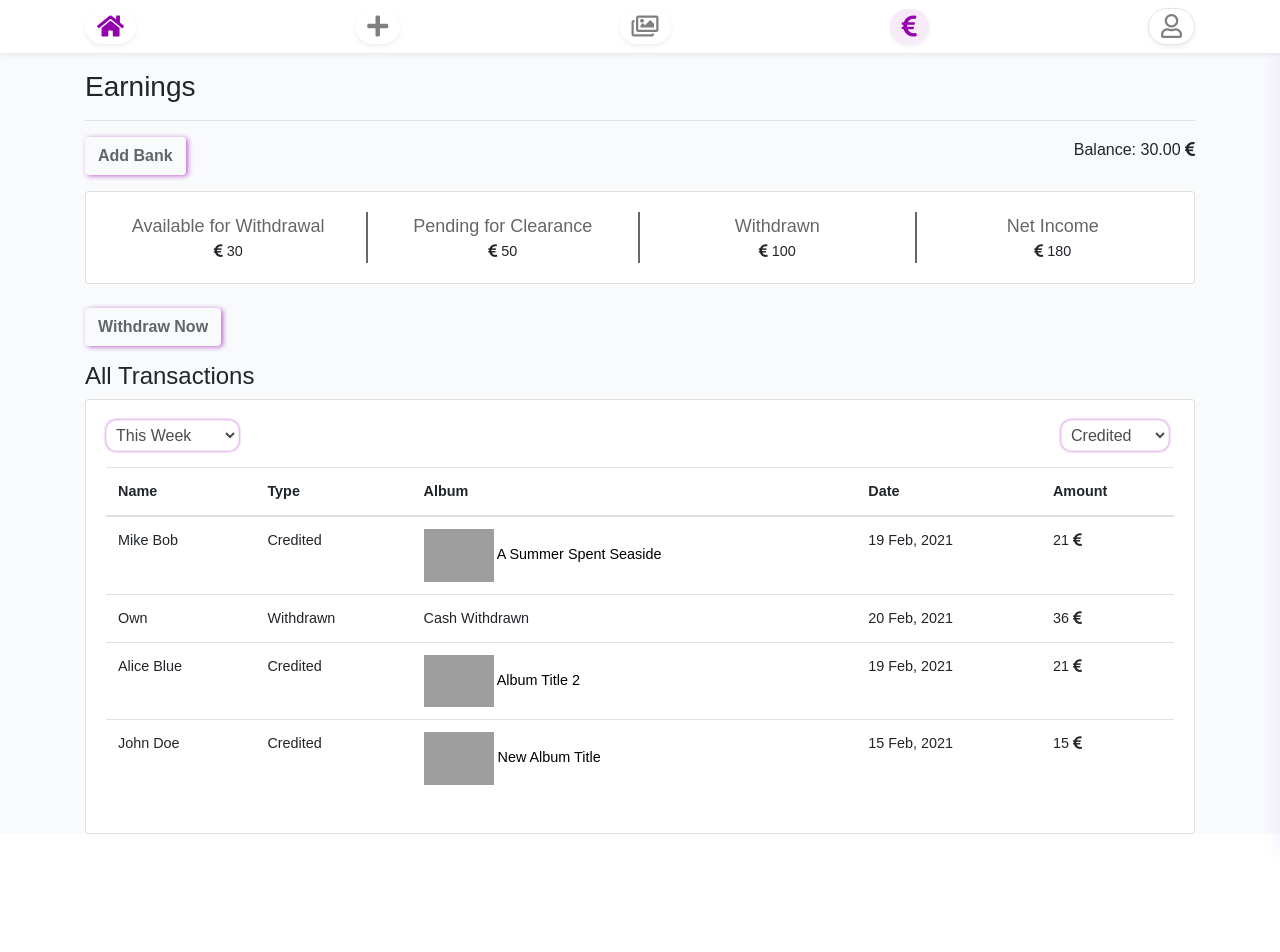
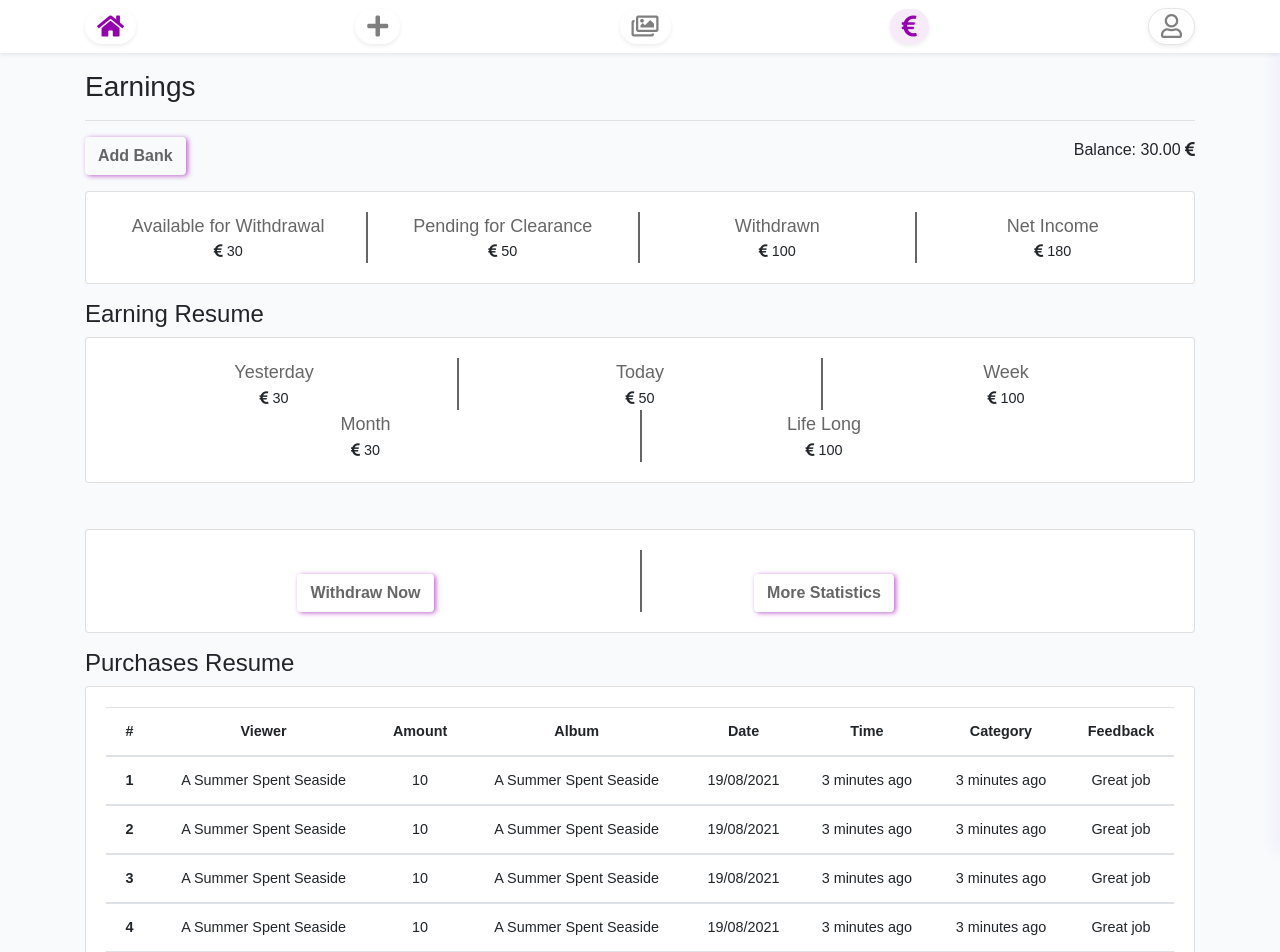
Before and after one commit to Addd12/TheatrePlatform, a Vue app: page /earnings in a window 1280 px wide. Shown: the top 952 px of the page. Before the commit the page ends 834 px from the top, so only its background shows below. Built offline with nearby package versions, Linux system fonts and the light colour scheme; grey boxes are pictures that could not be loaded.

Commit message:
earning page is done

```diff
--- a/src/components/creator/Earnings.vue
+++ b/src/components/creator/Earnings.vue
@@ -28,9 +28,88 @@
           </div>
         </div>
       </div>
-      <button class="btn fromSubmitBtnStyle mt-4">Withdraw Now</button>
+      <h4 class="mt-3">Earning Resume</h4>
+      <div class="card text-center">
+        <div class="card-body">
+          <div class="row">
+            <div class="col-sm-4 col-6 earningSumm-group noselect">
+              <span class="earningSumm-style">Yesterday</span> <br>
+              <i class="fas fa-euro-sign"></i> 30
+            </div>
+            <div class="col-sm-4 col-6 borderDivider earningSumm-group noselect">
+              <span class="earningSumm-style">Today</span> <br>
+              <i class="fas fa-euro-sign"></i> 50
+            </div>
+            <div class="col-sm-4 col-6 borderDivider2 earningSumm-group noselect earningweek">
+              <span class="earningSumm-style">Week</span> <br>
+              <i class="fas fa-euro-sign"></i> 100
+            </div>
+          </div>
+
+          <div class="row">
+
+            <div class="col-sm-6 col-6 earningSumm-group noselect">
+              <span class="earningSumm-style">Month</span> <br>
+              <i class="fas fa-euro-sign"></i> 30
+            </div>
+            <div class="col-sm-4 col-6 borderDividerLeft earningSumm-group noselect">
+              <span class="earningSumm-style">Life Long</span> <br>
+              <i class="fas fa-euro-sign"></i> 100
+            </div>
+          </div>
+
+        </div>
+      </div>
+        <br>
+        <br>
+       <div class="card text-center">
+        <div class="card-body">
+          <div class="row">
+
+            <div class="col-sm-6 col-6 earningSumm-group noselect">
+              <button class="btn fromSubmitBtnStyle mt-4">Withdraw Now</button>
+            </div>
+            <div class="col-sm-4 col-6 borderDividerLeft earningSumm-group noselect">
+              <button class="btn fromSubmitBtnStyle mt-4">More Statistics</button>
+            </div>
+          </div>
+
+        </div>
+      </div>
+      <h4 class="mt-3">Purchases Resume</h4>
+      <div class="card text-center">
+        <div class="card-body">
+      <div class="table-responsive">
+        <table class="table">
+           <thead>
+    <tr>
+      <th scope="col">#</th>
+      <th scope="col">Viewer</th>
+      <th scope="col">Amount</th>
+      <th scope="col">Album</th>
+      <th scope="col">Date</th>
+      <th scope="col">Time</th>
+      <th scope="col">Category</th>
+      <th scope="col">Feedback</th>
+    </tr>
+  </thead>
+  <tbody v-for="(purchase, index) in purchases" :key="index">
+    <tr>
+      <th scope="row">{{purchase.num}}</th>
+      <td>{{purchase.viewer}}</td>
+      <td>{{purchase.amount}}</td>
+      <td>{{purchase.album}}</td>
+      <td>{{purchase.date}}</td>
+      <td>{{purchase.time}}</td>
+      <td>{{purchase.category}}</td>
+      <td>{{purchase.feedback}}</td>
+    </tr>
+  </tbody>
+        </table>
+      </div>
+        </div>
+      </div>
       <h4 class="mt-3">All Transactions</h4>
-
       <div class="card">
         <div class="card-body">
           <div class="filterbarTrans mb-3">
@@ -98,7 +177,129 @@
 
 <script>
 export default {
-  name: "Earnings"
+  name: "Earnings",
+  name2: 'TableOfPurchases',
+  data (){
+    return {
+      purchases: []
+    };
+  },
+
+  mounted(){
+    let testPurchase1 = {
+      num: 1,
+      viewer: "A Summer Spent Seaside",
+      amount: 10,
+      album: "A Summer Spent Seaside",
+      date: "19/08/2021",
+      time: "3 minutes ago",
+      category: "3 minutes ago",
+      feedback: 'Great job'
+    };
+      let testPurchase2 = {
+      num: 2,
+      viewer: "A Summer Spent Seaside",
+      amount: 10,
+      album: "A Summer Spent Seaside",
+      date: "19/08/2021",
+      time: "3 minutes ago",
+      category: "3 minutes ago",
+      feedback: 'Great job'
+    };
+      let testPurchase3 = {
+      num: 3,
+      viewer: "A Summer Spent Seaside",
+      amount: 10,
+      album: "A Summer Spent Seaside",
+      date: "19/08/2021",
+      time: "3 minutes ago",
+      category: "3 minutes ago",
+      feedback: 'Great job'
+    };
+      let testPurchase4 = {
+      num: 4,
+      viewer: "A Summer Spent Seaside",
+      amount: 10,
+      album: "A Summer Spent Seaside",
+      date: "19/08/2021",
+      time: "3 minutes ago",
+      category: "3 minutes ago",
+      feedback: 'Great job'
+    };
+      let testPurchase5 = {
+      num: 5,
+      viewer: "A Summer Spent Seaside",
+      amount: 10,
+      album: "A Summer Spent Seaside",
+      date: "19/08/2021",
+      time: "3 minutes ago",
+      category: "3 minutes ago",
+      feedback: 'Great job'
+    };
+      let testPurchase6 = {
+      num: 6,
+      viewer: "A Summer Spent Seaside",
+      amount: 10,
+      album: "A Summer Spent Seaside",
+      date: "19/08/2021",
+      time: "3 minutes ago",
+      category: "3 minutes ago",
+      feedback: 'Great job'
+    };
+      let testPurchase7 = {
+      num: 7,
+      viewer: "A Summer Spent Seaside",
+      amount: 10,
+      album: "A Summer Spent Seaside",
+      date: "19/08/2021",
+      time: "3 minutes ago",
+      category: "3 minutes ago",
+      feedback: 'Great job'
+    };
+      let testPurchase8 = {
+      num: 8,
+      viewer: "A Summer Spent Seaside",
+      amount: 10,
+      album: "A Summer Spent Seaside",
+      date: "19/08/2021",
+      time: "3 minutes ago",
+      category: "3 minutes ago",
+      feedback: 'Great job'
+    };
+      let testPurchase9 = {
+      num: 9,
+      viewer: "A Summer Spent Seaside",
+      amount: 10,
+      album: "A Summer Spent Seaside",
+      date: "19/08/2021",
+      time: "3 minutes ago",
+      category: "3 minutes ago",
+      feedback: 'Great job'
+    };
+      let testPurchase10 = {
+      num: 10,
+      viewer: "A Summer Spent Seaside",
+      amount: 10,
+      album: "A Summer Spent Seaside",
+      date: "19/08/2021",
+      time: "3 minutes ago",
+      category: "3 minutes ago",
+      feedback: 'Great job'
+    };
+
+
+    this.purchases.push(testPurchase1);
+    this.purchases.push(testPurchase2);
+    this.purchases.push(testPurchase3);
+    this.purchases.push(testPurchase4);
+    this.purchases.push(testPurchase5);
+    this.purchases.push(testPurchase6);
+    this.purchases.push(testPurchase7);
+    this.purchases.push(testPurchase8);
+    this.purchases.push(testPurchase9);
+    this.purchases.push(testPurchase10);
+
+}
 }
 </script>
 
@@ -147,6 +348,9 @@ export default {
   border-right: 2px solid rgba(0, 0, 0, 0.6);
   border-left: 2px solid rgba(0, 0, 0, 0.6);
 }
+.borderDividerLeft{
+  border-left: 2px solid rgba(0, 0, 0, 0.6);
+}
 .borderDivider1{
   border-left: 2px solid rgba(0, 0, 0, 0.6);
 }
@@ -176,6 +380,13 @@ export default {
     border-top: 2px solid rgba(0, 0, 0, 0.5);
     padding-top: 10px;
   }
+
+  .earningweek{
+    flex: 0 0 100%;
+    max-width: 100%;
+    border-bottom: 2px solid rgba(0, 0, 0, 0.5);
+  }
+
   .filterbarTrans select{
     padding: 5px 3px;
   }
```
